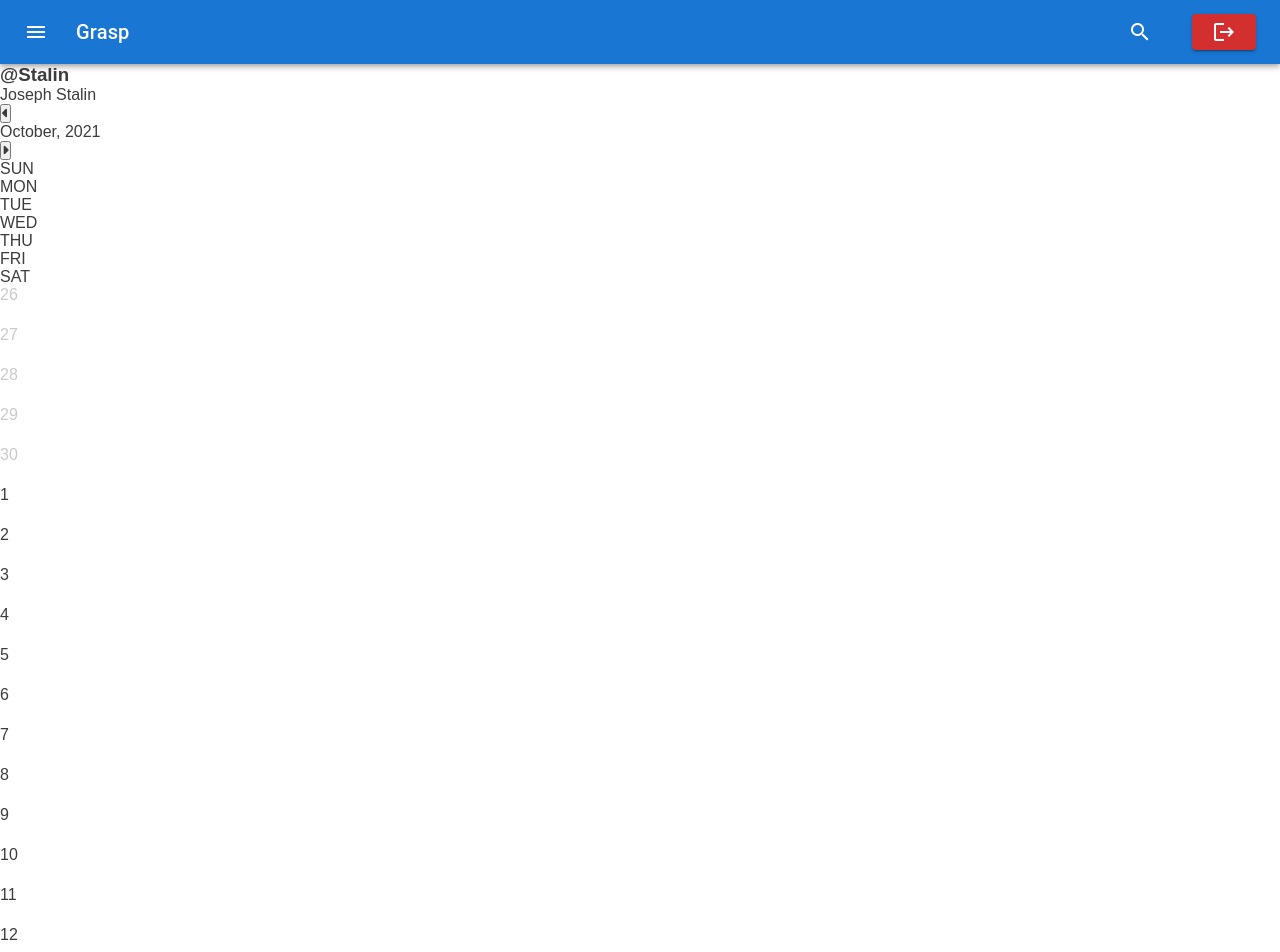
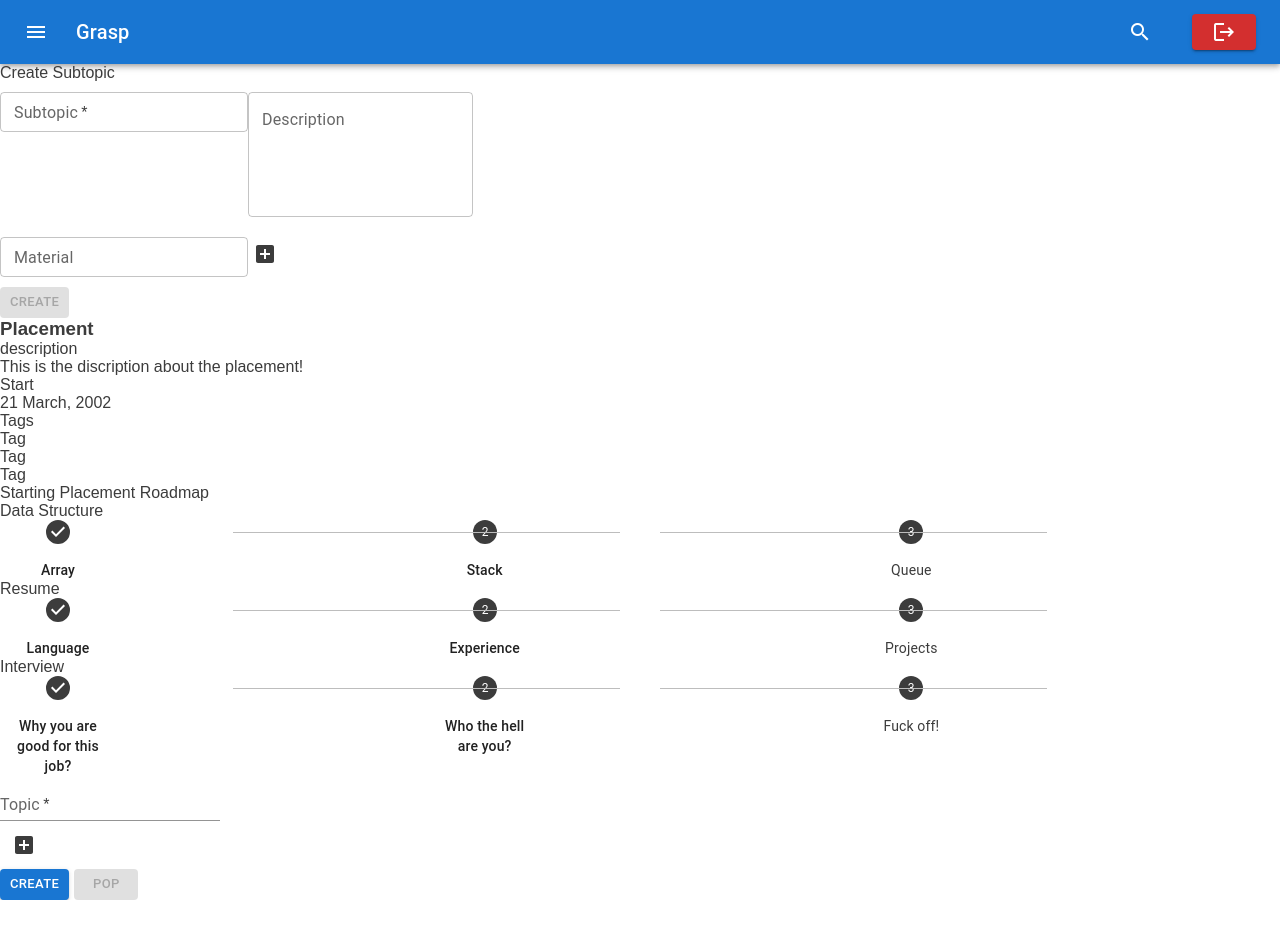
Before and after one commit to Sarthak-23/grasp, a React app in the folder client/: page / in a window 1280 px wide. Shown: the top 952 px of the page. After the commit the page ends 900 px from the top, so only its background shows below. Built offline with nearby package versions, Linux system fonts and the light colour scheme.

Commit message:
pre commit

```diff
--- a/client/public/index.html
+++ b/client/public/index.html
@@ -48,7 +48,7 @@
                 width: 10px;
                 height: 10px;
                 border-radius: 5px;
-                background-color: #e4e4e4;
+                background-color: #808080;
             }
         </style>
         <title>Grasp</title>
--- a/client/src/components/Home/Home.js
+++ b/client/src/components/Home/Home.js
@@ -15,9 +15,9 @@ const Home = (props) => {
         <div className={classes.Home}>
             <Navbar />
             <Box className={classes.Box}>
-                <Panel />
+                {/* <Panel /> */}
                 <Roadmap />
-                <RightPanel />
+                {/* <RightPanel /> */}
             </Box>
         </div>
     );
--- a/client/src/components/Home/Roadmap/Roadmap.css
+++ b/client/src/components/Home/Roadmap/Roadmap.css
@@ -31,6 +31,9 @@
 }
 .Sec ul li{
     margin-right: 5px;
+    background-color: white;
+    padding: 5px;
+    border-radius: 2px;
 }
 .Main{
     height: 100%;
@@ -64,3 +67,56 @@
     padding-top: 20px;
     overflow-x: scroll;
 }
+
+/* // ----------Create Modal----------  */
+.Modal{
+    height: 100%;
+    width: 100%;
+    position: absolute;
+    top: 0;
+    left: 0;
+    background-color: #404040a3;
+    z-index: 3;
+    justify-content: center;
+    align-items: center;
+    display: flex;
+}
+.Backdrop{
+    height: 100%;
+    width: 100%;
+    position: absolute;
+    z-index: -1;
+}
+.CreateModal{
+    background-color: white;
+    border-radius: 5px;
+    box-shadow: 0 0 3px grey;
+    display: flex;
+    flex-direction: column;
+    padding: 20px;
+}
+
+.CreateModal .head label{
+    color: #b4b4b4;
+}
+.CreateModal .head p{
+    color: black;
+}
+.box{
+    display: flex;
+    flex-direction: column;
+    list-style: none;
+    align-items: center;
+}
+.box li{
+    padding: 4px;
+    border-radius: 5px;
+    color: #5c5cd7;
+    cursor: pointer;
+    background-color: #5c5cd721;
+    width: 100%;
+    margin: 2px 0;
+}
+.box li:hover{
+    background-color: #5c5cd74b;
+}
--- a/client/src/components/Home/Roadmap/Roadmap.jsx
+++ b/client/src/components/Home/Roadmap/Roadmap.jsx
@@ -1,31 +1,21 @@
-import React from 'react';
+import React, {useState, useEffect} from 'react';
 
 //component
 import Stepper from '@mui/material/Stepper';
 import Step from '@mui/material/Step';
 import StepLabel from '@mui/material/StepLabel';
+import TextField from '@mui/material/TextField';
+import AddBoxIcon from '@mui/icons-material/AddBox';
+import IconButton from '@mui/material/IconButton';
+import Button from '@mui/material/Button';
 
 //classes
 import classes from "./Roadmap.css";
 
-
-const steps = [
-  'Select master blaster campaign settings',
-  'Create an ad group',
-  'Create an ad',
-  'Create an ad',
-  'Create an ad',
-  'Create an ad',
-  'Create an ad',
-  'Create an ad',
-  'Create an ad',
-  'Create an ad',
-];
-
-const roadmap = [{
+const roadmap_temp = {
   title: "Placement",
   description: "This is the discription about the placement!",
-  start: new Date(),
+  start: "21 March, 2002",
   // user: {
   //     type: mongoose.Schema.Types.ObjectId,
   //     require: true,
@@ -57,38 +47,120 @@ const roadmap = [{
               },
           ],
       },
+      {
+          index: 1, //  sort order
+          topic: "Resume",
+          subpath: [
+              {
+                  index: 0, // sort order
+                  topic: "Language",
+                  description: "This is array!",
+                  materials: ["String"],
+              },
+              {
+                  index: 1, // sort order
+                  topic: "Experience",
+                  description: "This is Stack!",
+                  materials: ["String"],
+              },
+              {
+                  index: 2, // sort order
+                  topic: "Projects",
+                  description: "This is Queue!",
+                  materials: ["String"],
+              },
           ],
-  tags: ["tag", "tag", "tag"],
+      },
+      {
+          index: 2, //  sort order
+          topic: "Interview",
+          subpath: [
+              {
+                  index: 0, // sort order
+                  topic: "Why you are good for this job?",
+                  description: "This is array!",
+                  materials: ["String"],
+              },
+              {
+                  index: 1, // sort order
+                  topic: "Who the hell are you?",
+                  description: "This is Stack!",
+                  materials: ["String"],
+              },
+              {
+                  index: 2, // sort order
+                  topic: "Fuck off!",
+                  description: "This is Queue!",
+                  materials: ["String"],
+              },
+          ],
+      },
+  ],
+  tags: ["Tag", "Tag", "Tag"],
   // private: { type: Boolean, default: false },
-}]
+}
+
 const date = new Date()
 
 const Roadmap =(props)=> {
 
+  const [roadmap, setRoadmap] = useState(null)
+  const [createPath, setCreatePath] = useState({topic: null, data: [], showModal: true})
 
 
+  useEffect(() => {
+    setRoadmap(roadmap_temp);
+  }, [])
+
+  const addHandler = () => {
+    setCreatePath(prev => ({
+      ...prev,
+      showModal: true
+    }))
+  }
+
+  const closeModal = () => {
+    setCreatePath(prev => ({
+      ...prev,
+      showModal: false
+    }))
+  }
+
+  const createSubPath = (newData) => {
+    setCreatePath(prev => ({
+      ...prev,
+      data: [...prev.data, newData],
+      showModal: false
+    }))
+  }
+
   return (
-
+    roadmap &&
     <div className={classes.Roadmap}>
-
+      {createPath.showModal &&
+        <div className={classes.Modal}>
+        <div className={classes.Backdrop} onClick={closeModal}/>
+          <CreateModal creatModal={createSubPath}/>
+        </div>
+      }
       <div className={classes.Info}>
 
-        <h3>Title</h3>
+        <h3>{roadmap.title}</h3>
         <div className={classes.Sec}>
           <label>description</label>
-          <p>This is the discription of the roadmap</p>
+          <p>{roadmap.description}</p>
         </div>
         <div className={classes.Sec}>
           <label>Start</label>
-          <p>21 March, 2020</p>
+          <p>{roadmap.start}</p>
         </div>
         <div className={classes.Sec}>
           <label>Tags</label>
           <ul>
-            <li>Tag1</li>
-            <li>Tag2</li>
-            <li>Tag3</li>
-            <li>Tag4</li>
+            {roadmap.tags.length ? roadmap.tags.map((tag, index) => {
+              return <li key={index}>{tag}</li>
+            })
+          : <li>No tags</li>}
           </ul>
         </div>
 
@@ -99,61 +171,56 @@ const Roadmap =(props)=> {
           <div className={classes.StartDiv}>
             Starting Placement Roadmap
           </div>
-
-        <>
+        {
+          roadmap.path.map((path, index) => {
+            return <>
               <div className={classes.path}/>
               <div className={classes.Topics}>
 
-            <p className={classes.title}>Data Structrue</p>
+                <p className={classes.title}>{path.topic}</p>
 
                 <div className={classes.Box}>
                     <Stepper activeStep={1} alternativeLabel>
-                  {steps.map((label) => (
-                    <Step key={label}>
-                      <StepLabel style={{width: "100px"}}>{label}</StepLabel>
+                      {path.subpath.map((sub, ind) => {
+                        return <Step key={ind}>
+                          <StepLabel style={{ width: "100px" }}>{sub.topic}</StepLabel>
                         </Step>
-                  ))}
+                      })}
                     </Stepper>
+
                 </div>
 
               </div>
             </>
-        <>
+          })
+        }
+
+        {/* adding more paths */}
         <div className={classes.path}/>
         <div className={classes.Topics}>
 
-            <p className={classes.title}>Data Structrue</p>
+          <p className={classes.title}>
+            <TextField onChange={(e) => { setCreatePath(prev => ({ ...prev, topic: e.target.value })) }} required size='small' id="standard-basic" label="Topic" variant="standard" value={createPath.topic || ""}/>
+          </p>
 
           <div className={classes.Box}>
-              <Stepper activeStep={1} alternativeLabel>
-                  {steps.map((label) => (
-                    <Step key={label}>
-                      <StepLabel style={{width: "100px"}}>{label}</StepLabel>
+              <Stepper activeStep={0} alternativeLabel>
+                {createPath.data.map((sub, ind) => {
+                  return <Step key={ind}>
+                    <StepLabel style={{ width: "100px" }}>{sub.topic}</StepLabel>
                   </Step>
-                  ))}
+                })}
               </Stepper>
+              <IconButton onClick={addHandler} size="large" color="primary" aria-label="add">
+                <AddBoxIcon />
+              </IconButton>
+
           </div>
 
-          </div>
-        </>
-        <>
-          <div className={classes.path}/>
-          <div className={classes.Topics}>
-
-            <p className={classes.title}>Data Structrue</p>
-
-            <div className={classes.Box}>
-              <Stepper activeStep={1} alternativeLabel>
-                  {steps.map((label) => (
-                    <Step key={label}>
-                      <StepLabel style={{width: "100px"}}>{label}</StepLabel>
-                    </Step>
-                  ))}
-              </Stepper>
-            </div>
+          <Button style={{margin: "0 5px 0 0"}} disabled={!createPath.topic && !(createPath.data.length==0)} variant="contained" size="small">Create</Button>
+          <Button disabled={!createPath.data.length} variant="contained" size="small">Pop</Button>
 
         </div>
-        </>
 
         </div>
 
@@ -162,3 +229,78 @@ const Roadmap =(props)=> {
 }
 
 export default Roadmap;
+
+
+
+
+
+////create modal component
+
+const CreateModal = (props) => {
+
+  const [data, setData] = useState({
+    topic: null,
+    description: null,
+    material: [],
+  })
+  const [material, setMaterial] = useState(null);
+
+  const createHandler = () => {
+    props.creatModal(data);
+  }
+
+  const addMaterial = () => {
+    if (material != null && material != "") {
+      setData(prev => ({
+        ...prev,
+        material: [...prev.material, material]
+      }))
+      setMaterial(null)
+    }
+  }
+
+  const onChangeHandler = (e) => {
+    if (e.target.name == "material") {
+      setMaterial(e.target.value)
+      return;
+    }
+    setData(prev => ({
+      ...prev,
+      [e.target.name]: e.target.value,
+    }))
+  }
+
+  return (
+    <div className={classes.CreateModal}>
+      <div className={classes.head}>
+        <label>Create Subtopic</label>
+        <p>{props.index}</p>
+      </div>
+      <TextField required onChange={onChangeHandler} value={data.topic || ""} style={{margin: "10px 0"}} size='small' id="standard-basic" label="Subtopic" name="topic" variant="outlined" />
+      <TextField
+         style={{margin: "10px 0"}}
+        id="outlined-multiline-static"
+        label="Description"
+        name="description"
+        multiline
+        rows={4}
+        onChange={onChangeHandler}
+        value={data.description || ""}
+      />
+      <div className={classes.material}>
+        <TextField onChange={onChangeHandler} value={material || ""} style={{ margin: "10px 0" }} size='small' id="standard-basic" label="Material" name="material" variant="outlined" />
+        <IconButton onClick={addMaterial} style={{ margin: "10px 0" }} size="small" color="primary" aria-label="add">
+          <AddBoxIcon />
+        </IconButton>
+        <div className={classes.box}>
+          {data.material.length ? data.material.map((mate, index) => {
+            return <li key={index}>{mate}</li>
+          }) : null}
+        </div>
+
+      </div>
+      <Button onClick={createHandler} disabled={!data.topic} variant="contained" size="small">Create</Button>
+
+    </div>
+  )
+}
```
Lines whose indentation alone changed are shown as unchanged.
